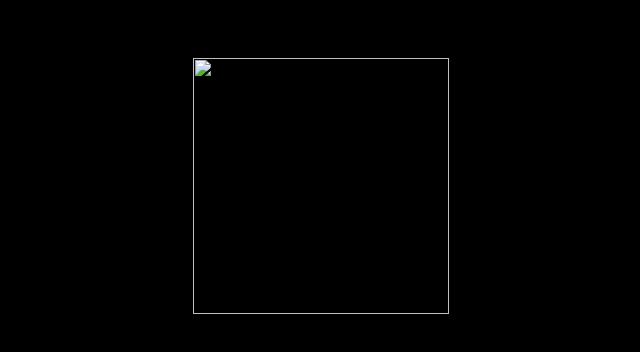
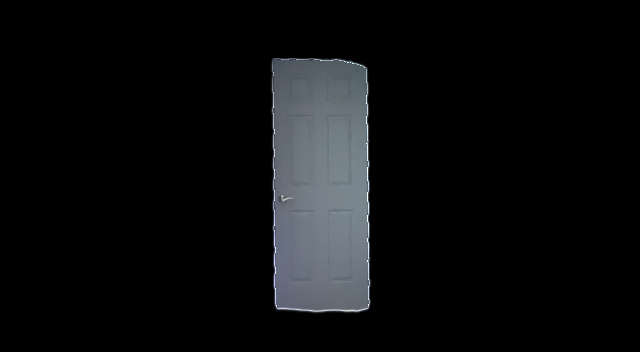
Before and after one commit to SupposedlySpooky/SupposedlySpookies, a plain HTML site: page index.html in a window 1280 px wide. Shown: the whole page, without its empty margins (319-959 px from the left). Drawn offline with Linux system fonts and the light colour scheme; the site is published under a folder, as on GitHub Pages, so addresses that start at the root find nothing.

Commit message:
Update index.html

```diff
--- a/index.html
+++ b/index.html
@@ -12,7 +12,7 @@
 
   <body>
       <center>
-      <a href="home.html"><img src="/images/indeximg/woodendoor.png", width=256px, height=256px></a>
+      <a href="home.html"><img src="images/indeximg/woodendoor.png", width=256px, height=256px></a>
           </center>
     </body>
 </html>
```
